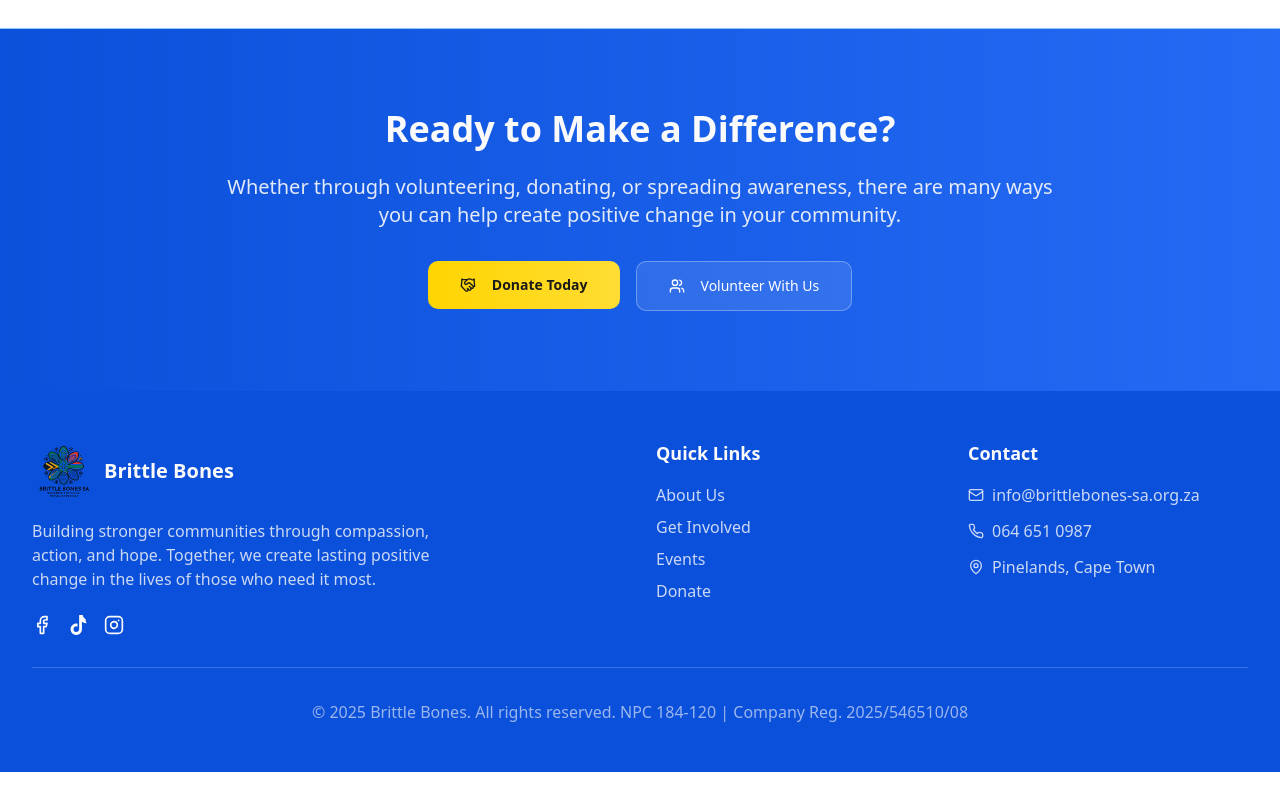
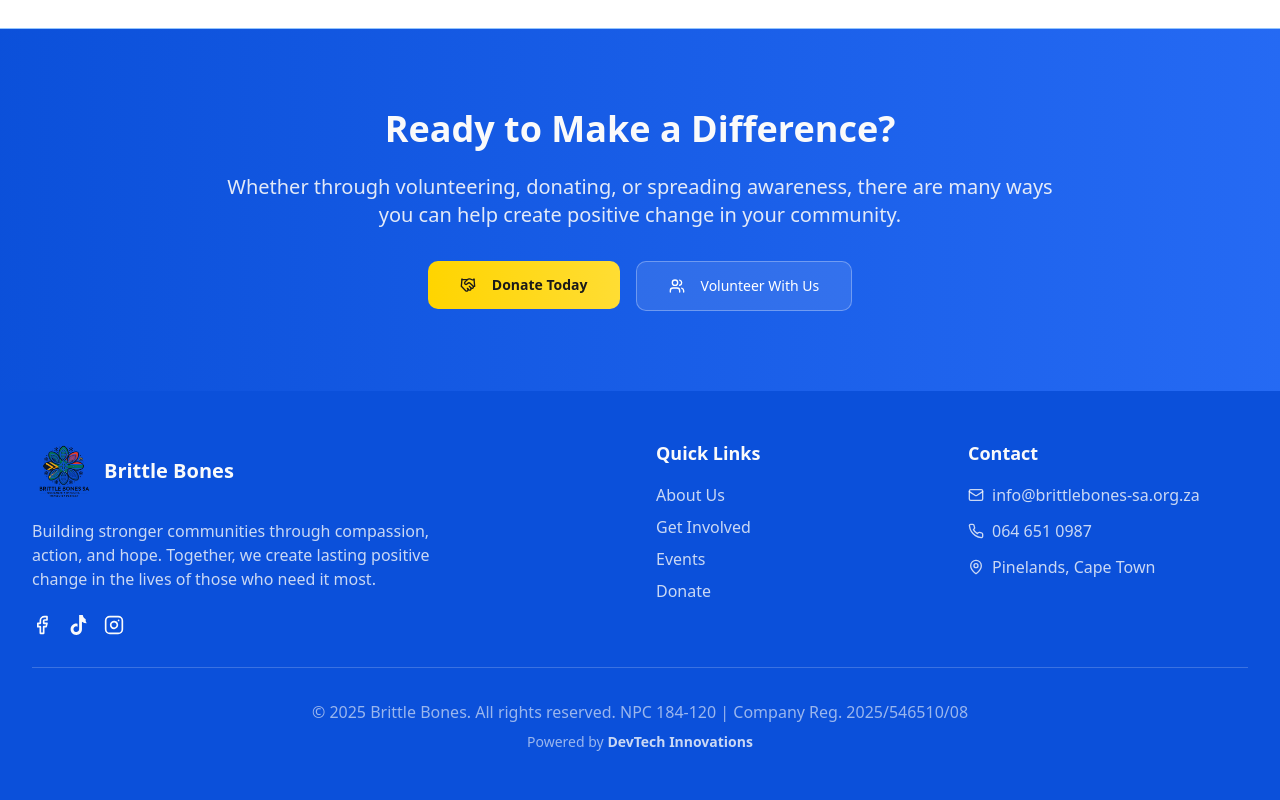
Before and after one commit to DevTechInnovations/BrittleBones, a React (Vite) app: page / in a window 1280 px wide. Shown: the part 1785-2585 px from the top of the page. Before the commit the page ends 2557 px from the top, so only its background shows below. Built offline with nearby package versions, Linux system fonts and the light colour scheme; no server answers; the database is empty.

Commit message:
Added powered by

```diff
--- a/src/components/Footer.tsx
+++ b/src/components/Footer.tsx
@@ -119,12 +119,22 @@ const Footer = () => {
           </div>
         </div>
 
-        <div className="border-t border-primary-foreground/20 mt-8 pt-8 text-center">
-          <p className="text-primary-foreground/60">
-  © {new Date().getFullYear()} Brittle Bones. All rights reserved. NPC 184-120 | Company Reg. 2025/546510/08
-</p>
-
-        </div>
+      <div className="border-t border-primary-foreground/20 mt-8 pt-8 text-center">
+  <p className="text-primary-foreground/60 mb-2">
+    © {new Date().getFullYear()} Brittle Bones. All rights reserved. NPC 184-120 | Company Reg. 2025/546510/08
+  </p>
+  <p className="text-primary-foreground/60 text-sm">
+    Powered by{" "}
+    <a
+      href="https://devtechinnovations.co.za/"
+      target="_blank"
+      rel="noopener noreferrer"
+      className="font-bold text-primary-foreground/80 hover:text-accent transition-colors"
+    >
+      DevTech Innovations
+    </a>
+  </p>
+</div>
       </div>
     </footer>
   );
```
